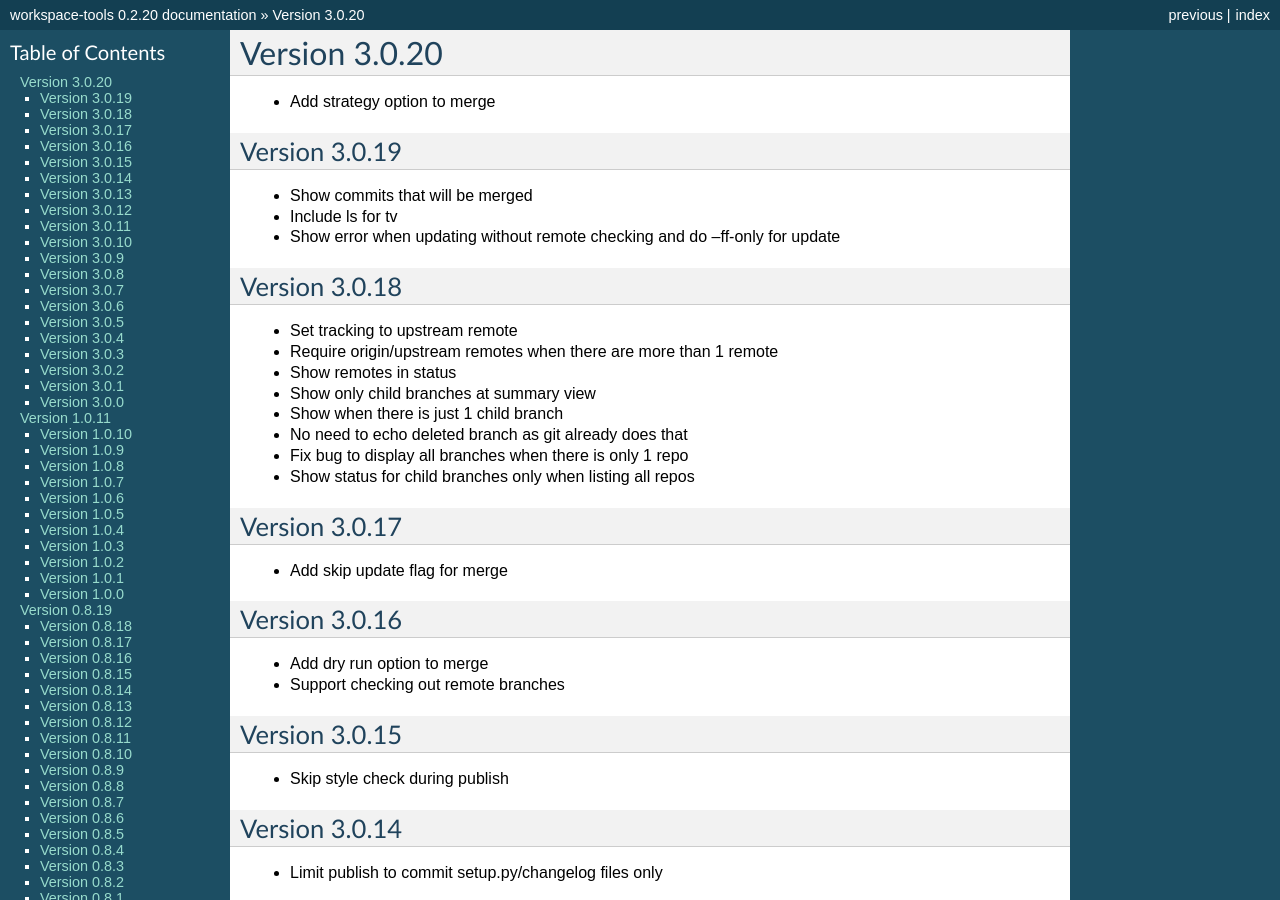
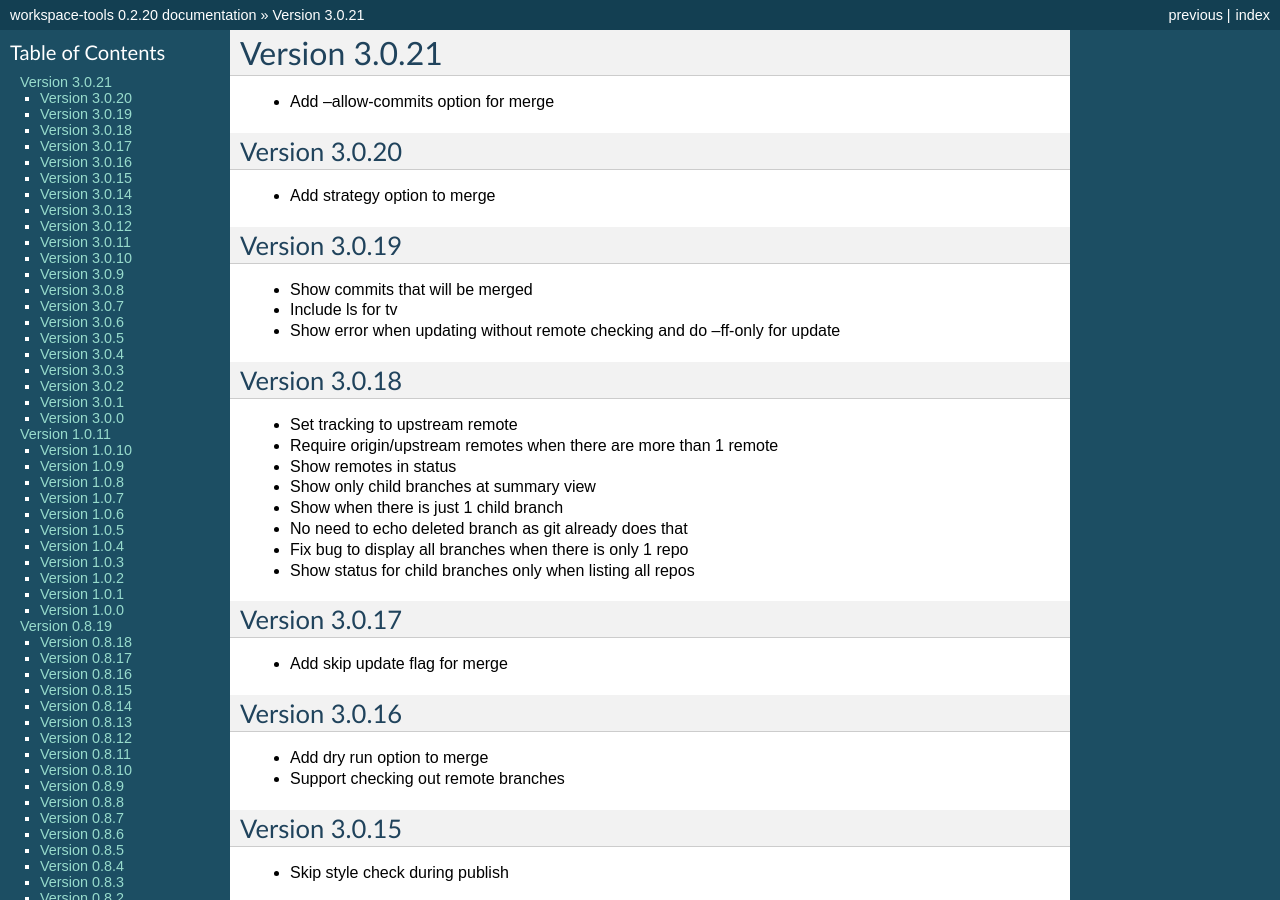
Before and after one commit to maxzheng/workspace-tools, a Sphinx documentation site: the page built from docs/CHANGELOG.rst, in a window 1280 px wide and 900 px high. Built offline with Sphinx 7.4.7, drawn with Linux system fonts in a browser that asks for light colours; some of the changed text lies outside the part shown.

Commit message:
Publish version 3.0.21

```diff
--- a/docs/CHANGELOG.rst
+++ b/docs/CHANGELOG.rst
@@ -1,5 +1,10 @@
+Version 3.0.21
+================================================================================
+
+* Add --allow-commits option for merge
+
 Version 3.0.20
-================================================================================
+--------------------------------------------------------------------------------
 
 * Add strategy option to merge
 
--- a/setup.py
+++ b/setup.py
@@ -10,7 +10,7 @@ def find_files(path):
 
 setuptools.setup(
   name='workspace-tools',
-  version='3.0.20',
+  version='3.0.21',
 
   author='Max Zheng',
   author_email='maxzheng.os@gmail.com',
```
